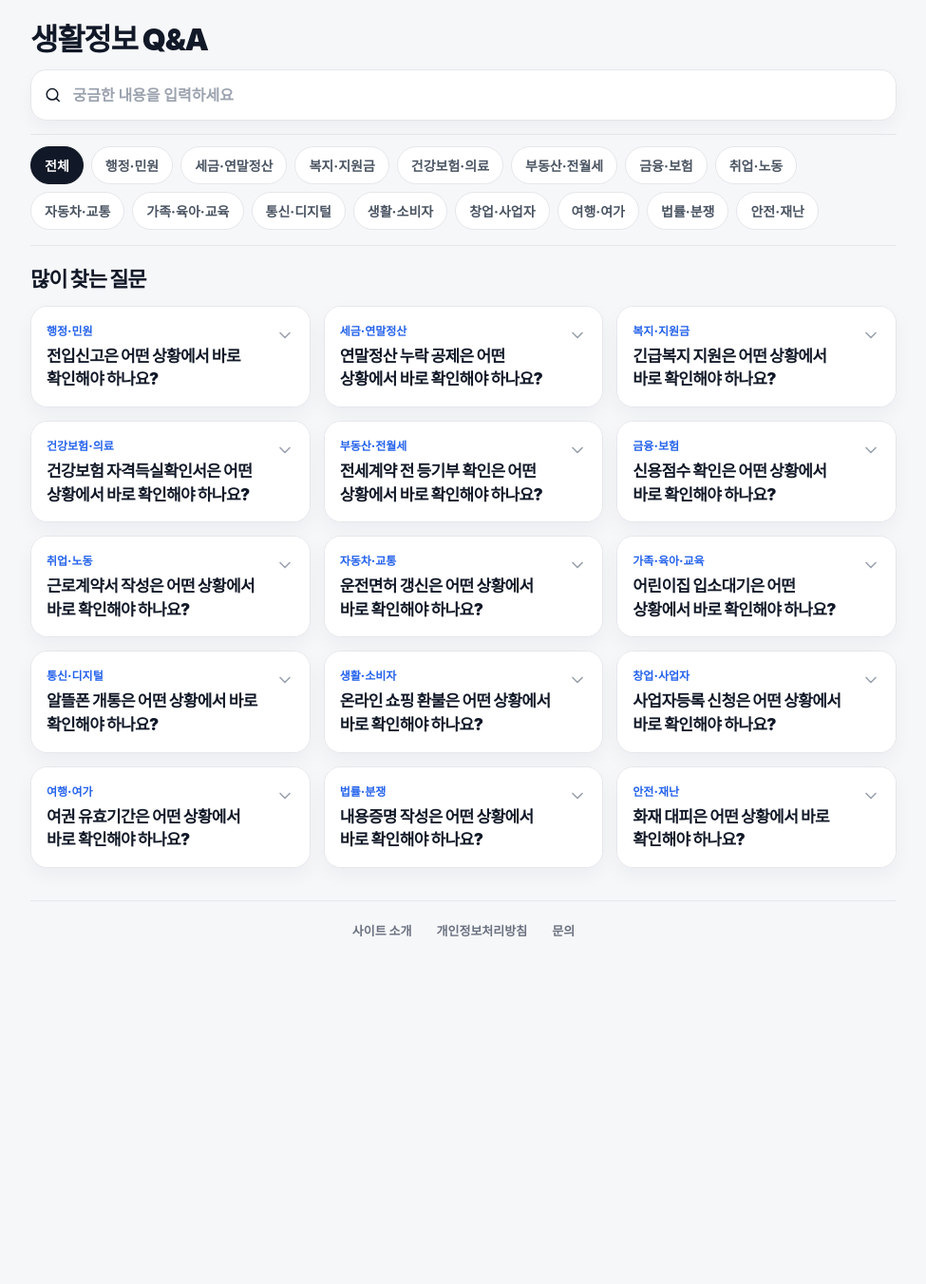
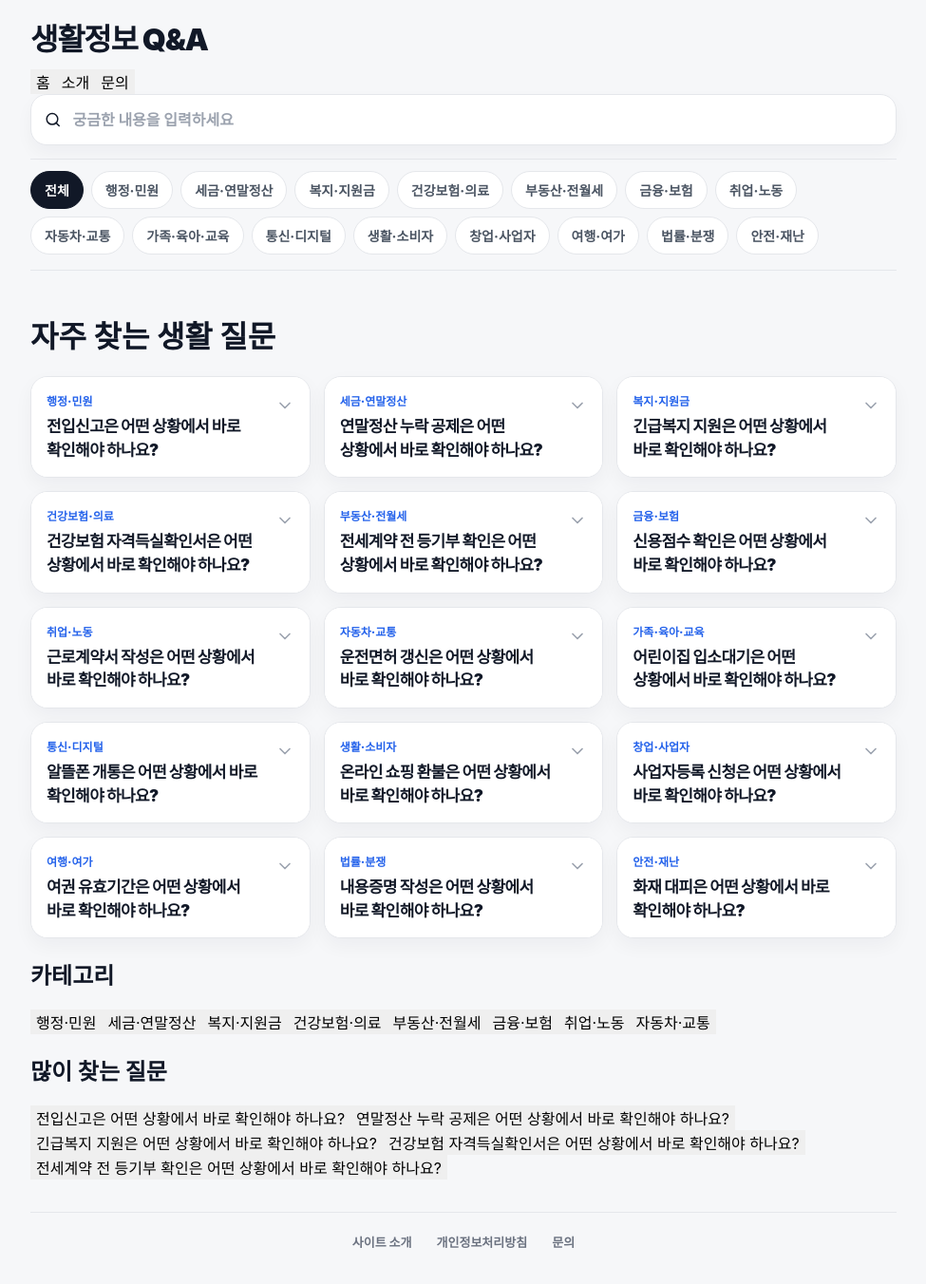
Before and after one commit to apark12321-ux/qna, a React (Vite) app: page / in a window 1280 px wide. Shown: the top 1352 px of the page at 95% size, without its empty margins (152-1127 px from the left). Before the commit the page ends 1038 px from the top, so only its background shows below. Built offline with nearby package versions, Linux system fonts and the light colour scheme.

Commit message:
Improve site structure with navigation and related posts

```diff
--- a/src/AppMobileFixed.tsx
+++ b/src/AppMobileFixed.tsx
@@ -4,9 +4,11 @@ import { faqArticles, faqCategories, type FaqCategory } from './data/faqSeed';
 
 type Filter = '전체' | FaqCategory;
 type View = 'home' | 'about' | 'privacy' | 'contact';
+type Article = (typeof faqArticles)[number];
+
 const filters: Filter[] = ['전체', ...faqCategories];
 const HOME_PER_CATEGORY = 1;
-const MAX_RESULTS = 24;
+const MAX_RESULTS = 36;
 
 const pages = {
   about: {
@@ -40,9 +42,31 @@ function Answer({ text }: { text: string }) {
     <div className="answer-body">
       {text.split('\n').map((line, index) => {
         if (line.startsWith('# ')) return <h2 key={index}>{line.slice(2)}</h2>;
+        if (line.startsWith('## ')) return <h3 key={index}>{line.slice(3)}</h3>;
         if (!line.trim()) return <div key={index} className="answer-gap" />;
         return <p key={index}>{line}</p>;
       })}
+    </div>
+  );
+}
+
+function RelatedPosts({ item, onOpen }: { item: Article; onOpen: (next: Article) => void }) {
+  const related = faqArticles
+    .filter((candidate) => candidate.category === item.category && candidate.id !== item.id)
+    .slice(0, 4);
+
+  if (related.length === 0) return null;
+
+  return (
+    <div className="related-box">
+      <h3>관련 질문</h3>
+      <div className="related-list">
+        {related.map((next) => (
+          <button key={next.id} type="button" onClick={() => onOpen(next)}>
+            {next.title}
+          </button>
+        ))}
+      </div>
     </div>
   );
 }
@@ -67,15 +91,37 @@ export default function AppMobileFixed() {
       .slice(0, MAX_RESULTS);
   }, [filter, search]);
 
+  const popularItems = useMemo(() => faqCategories.map((category) => faqArticles.find((item) => item.category === category)).filter(Boolean) as Article[], []);
+
   useEffect(() => setOpenId(''), [filter, search]);
 
-  const headline = search.trim() ? '검색 결과' : filter === '전체' ? '많이 찾는 질문' : filter;
+  const headline = search.trim() ? '검색 결과' : filter === '전체' ? '자주 찾는 생활 질문' : filter;
   const page = view === 'home' ? null : pages[view];
+
+  const moveHome = () => setView('home');
+  const chooseFilter = (next: Filter) => {
+    setFilter(next);
+    setSearch('');
+    setView('home');
+  };
+  const openArticle = (item: Article) => {
+    setFilter(item.category);
+    setSearch('');
+    setView('home');
+    setOpenId(item.id);
+  };
 
   return (
     <div className="app-shell">
       <header className="top-area">
-        <button type="button" className="site-title" onClick={() => setView('home')} aria-label="홈으로 이동">생활정보 Q&A</button>
+        <div className="brand-row">
+          <button type="button" className="site-title" onClick={moveHome} aria-label="홈으로 이동">생활정보 Q&A</button>
+          <nav className="top-nav" aria-label="주요 메뉴">
+            <button type="button" onClick={moveHome}>홈</button>
+            <button type="button" onClick={() => setView('about')}>소개</button>
+            <button type="button" onClick={() => setView('contact')}>문의</button>
+          </nav>
+        </div>
         <label className="search-box">
           <Search size={18} aria-hidden="true" />
           <input
@@ -93,18 +139,19 @@ export default function AppMobileFixed() {
         <>
           <nav className="filter-bar" aria-label="카테고리 선택">
             {filters.map((item) => (
-              <button key={item} type="button" className={filter === item ? 'filter-chip active' : 'filter-chip'} onClick={() => setFilter(item)}>
+              <button key={item} type="button" className={filter === item ? 'filter-chip active' : 'filter-chip'} onClick={() => chooseFilter(item)}>
                 {item}
               </button>
             ))}
           </nav>
 
+          <div className="content-layout">
             <main className="content-area">
-            <h2>{headline}</h2>
+              <h1>{headline}</h1>
               {items.length === 0 ? (
                 <div className="empty-card">검색 결과가 없습니다.</div>
               ) : (
-              <section className="question-list">
+                <section className="question-list" aria-label="질문 목록">
                   {items.map((item) => {
                     const open = openId === item.id;
                     return (
@@ -114,18 +161,43 @@ export default function AppMobileFixed() {
                           <span className="question-title">{item.title}</span>
                           <ChevronDown className="question-icon" size={20} aria-hidden="true" />
                         </button>
-                      {open && <div className="answer-panel"><Answer text={item.body} /></div>}
+                        {open && (
+                          <div className="answer-panel">
+                            <Answer text={item.body} />
+                            <RelatedPosts item={item} onOpen={openArticle} />
+                          </div>
+                        )}
                       </article>
                     );
                   })}
                 </section>
               )}
             </main>
+
+            <aside className="side-panel" aria-label="빠른 이동">
+              <section>
+                <h2>카테고리</h2>
+                <div className="side-link-list">
+                  {faqCategories.slice(0, 8).map((category) => (
+                    <button key={category} type="button" onClick={() => chooseFilter(category)}>{category}</button>
+                  ))}
+                </div>
+              </section>
+              <section>
+                <h2>많이 찾는 질문</h2>
+                <div className="side-link-list compact">
+                  {popularItems.slice(0, 5).map((item) => (
+                    <button key={item.id} type="button" onClick={() => openArticle(item)}>{item.title}</button>
+                  ))}
+                </div>
+              </section>
+            </aside>
+          </div>
         </>
       ) : (
-        <main className="content-area">
+        <main className="content-area single-page">
           <article className="info-page">
-            <h2>{page?.title}</h2>
+            <h1>{page?.title}</h1>
             {page?.text.map((paragraph) => <p key={paragraph}>{paragraph}</p>)}
           </article>
         </main>
```
Lines whose indentation alone changed are shown as unchanged.
